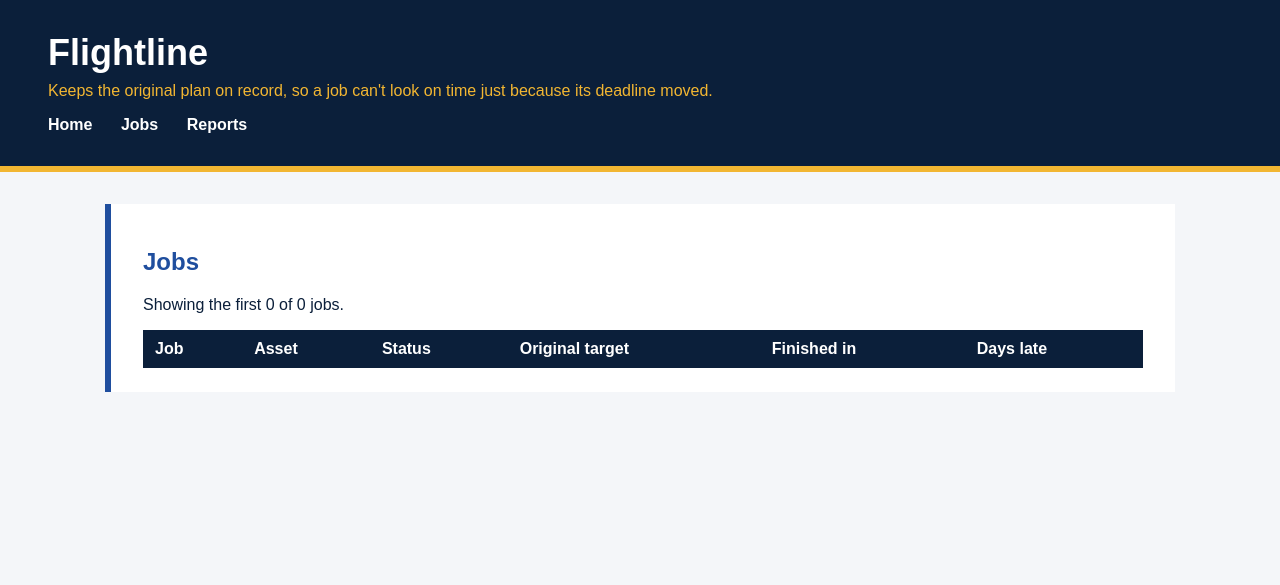
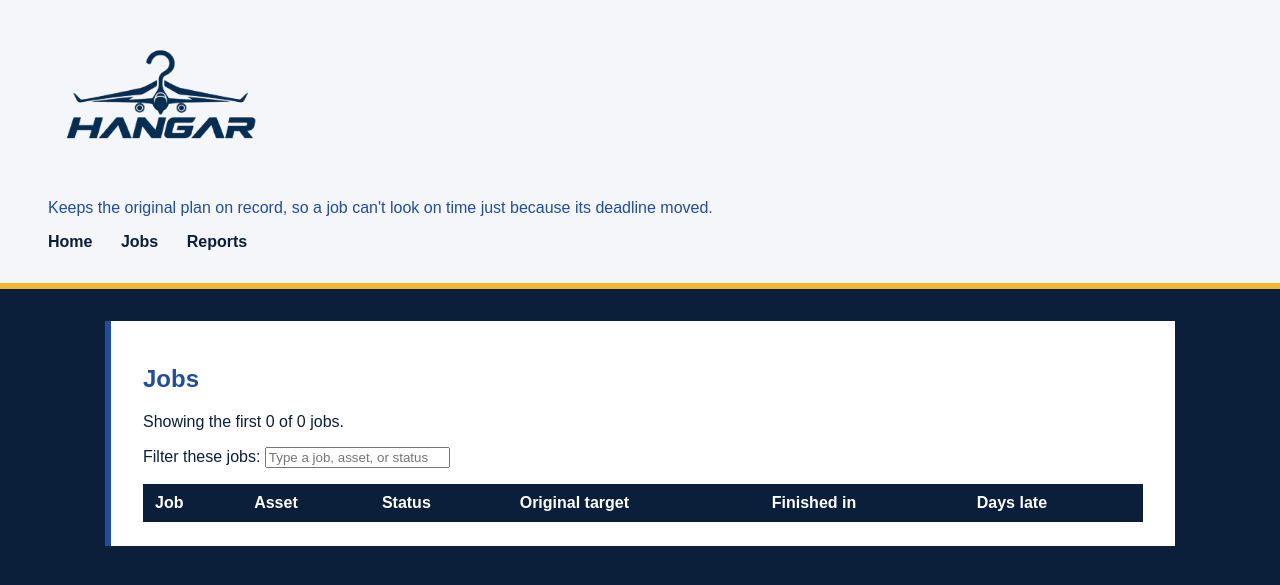
Before and after one commit to jnguyen-tech/hangar, a Flask app: page /jobs in a window 1280 px wide. Shown: the top 585 px of the page. Run offline with Flask 3, Linux system fonts and the light colour scheme; lists and menus that the app fills with data are empty; parts of the project's set-up code (start-up, migrations or seed data) failed here and were passed over.

Commit message:
Light header with the navy Hangar logo

```diff
--- /dev/null
+++ b/static/jobs.js
@@ -0,0 +1,29 @@
+// jobs.js
+// Hides the rows of the job table that don't match what is typed in the box.
+
+let searchBox = document.getElementById("search-box");
+let table = document.getElementById("job-table");
+let matchCount = document.getElementById("match-count");
+
+function filterRows() {
+    let typed = searchBox.value.toLowerCase();
+    let rows = table.getElementsByTagName("tr");
+    let shown = 0;
+
+    // Start at 1 to skip the header row.
+    for (let i = 1; i < rows.length; i++) {
+        let rowText = rows[i].textContent.toLowerCase();
+
+        if (rowText.includes(typed)) {
+            rows[i].style.display = "";
+            shown = shown + 1;
+        } else {
+            rows[i].style.display = "none";
+        }
+    }
+
+    matchCount.textContent = "Showing " + shown + " of " + (rows.length - 1) + " jobs on this page.";
+}
+
+// Run filterRows every time the text in the box changes.
+searchBox.addEventListener("input", filterRows);
--- a/static/style.css
+++ b/static/style.css
@@ -11,13 +11,13 @@
 body {
     margin: 0;
     font-family: Arial, sans-serif;
-    background: var(--light);
+    background: var(--navy);
     color: var(--navy);
 }
 
 header {
-    background: var(--navy);
-    color: var(--white);
+    background: var(--light);
+    color: var(--navy);
     padding: 32px 48px;
     border-bottom: 6px solid var(--gold);
 }
@@ -29,7 +29,7 @@ header h1 {
 
 header p {
     margin: 8px 0 0 0;
-    color: var(--gold);
+    color: var(--blue);
 }
 
 main {
@@ -44,21 +44,20 @@ h2 {
     color: var(--blue);
 }
 
-
 /* The navigation links in the header */
 nav {
     margin-top: 16px;
 }
 
 nav a {
-    color: var(--white);
+    color: var(--navy);
     text-decoration: none;
     margin-right: 24px;
     font-weight: bold;
 }
 
 nav a:hover {
-    color: var(--gold);
+    color: var(--blue);
 }
 
 /* Tables */
@@ -82,3 +81,8 @@ td {
 tr:hover td {
     background: var(--light);
 }
+
+/* The logo in the header */
+.logo {
+    height: 150px;
+}
--- a/templates/index.html
+++ b/templates/index.html
@@ -2,16 +2,17 @@
 <html lang="en">
 <head>
     <meta charset="UTF-8">
-    <title>Flightline</title>
+    <title>Hangar</title>
     <link rel="stylesheet" href="/static/style.css">
 </head>
 <body>
     <header>
-        <h1>Flightline</h1>
+        <h1><img src="/static/hangar-logo-navy.png" alt="Hangar" class="logo"></h1>
         <p>Keeps the original plan on record, so a job can't look on time just because its deadline moved.</p>
         <nav>
             <a href="/">Home</a>
             <a href="/jobs">Jobs</a>
+            <a href="/reports">Reports</a>
         </nav>
     </header>
 
--- a/templates/job.html
+++ b/templates/job.html
@@ -2,12 +2,12 @@
 <html lang="en">
 <head>
     <meta charset="UTF-8">
-    <title>{{ job.job_id }} - Flightline</title>
+    <title>{{ job.job_id }} - Hangar</title>
     <link rel="stylesheet" href="/static/style.css">
 </head>
 <body>
     <header>
-        <h1>Flightline</h1>
+        <h1><img src="/static/hangar-logo-navy.png" alt="Hangar" class="logo"></h1>
         <p>Keeps the original plan on record, so a job can't look on time just because its deadline moved.</p>
         <nav>
             <a href="/">Home</a>
--- a/templates/jobs.html
+++ b/templates/jobs.html
@@ -2,12 +2,12 @@
 <html lang="en">
 <head>
     <meta charset="UTF-8">
-    <title>Jobs - Flightline</title>
+    <title>Jobs - Hangar</title>
     <link rel="stylesheet" href="/static/style.css">
 </head>
 <body>
     <header>
-        <h1>Flightline</h1>
+        <h1><img src="/static/hangar-logo-navy.png" alt="Hangar" class="logo"></h1>
         <p>Keeps the original plan on record, so a job can't look on time just because its deadline moved.</p>
         <nav>
             <a href="/">Home</a>
@@ -20,7 +20,13 @@
         <h2>Jobs</h2>
         <p>Showing the first {{ rows|length }} of {{ total }} jobs.</p>
 
-        <table>
+        <p>
+            <label for="search-box">Filter these jobs:</label>
+            <input type="text" id="search-box" placeholder="Type a job, asset, or status">
+        </p>
+        <p id="match-count"></p>
+
+        <table id="job-table">
             <tr>
                 <th>Job</th>
                 <th>Asset</th>
@@ -41,5 +47,7 @@
             {% endfor %}
         </table>
     </main>
+
+    <script src="/static/jobs.js"></script>
 </body>
 </html>
--- a/templates/reports.html
+++ b/templates/reports.html
@@ -2,12 +2,12 @@
 <html lang="en">
 <head>
     <meta charset="UTF-8">
-    <title>Reports - Flightline</title>
+    <title>Reports - Hangar</title>
     <link rel="stylesheet" href="/static/style.css">
 </head>
 <body>
     <header>
-        <h1>Flightline</h1>
+        <h1><img src="/static/hangar-logo-navy.png" alt="Hangar" class="logo"></h1>
         <p>Keeps the original plan on record, so a job can't look on time just because its deadline moved.</p>
         <nav>
             <a href="/">Home</a>
```
Also changed, not shown: static/hangar-logo-navy.png (added).
